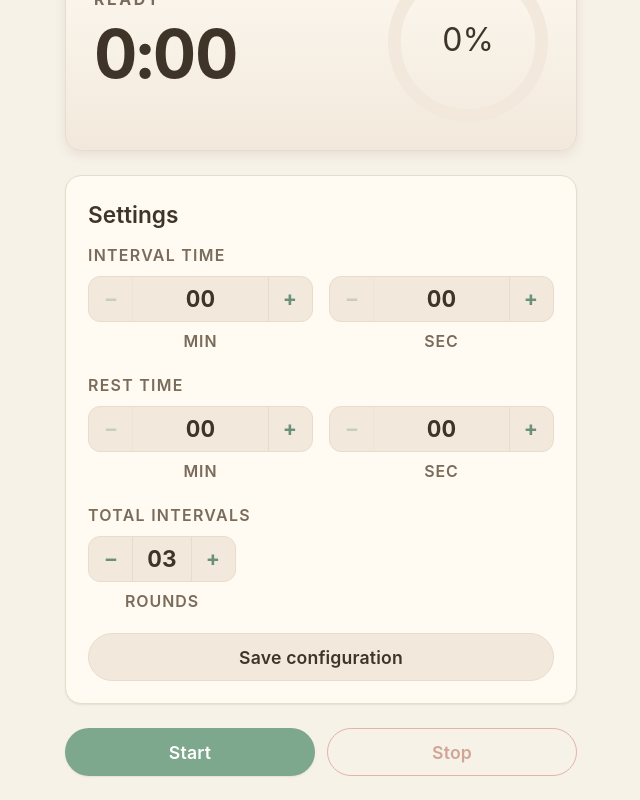
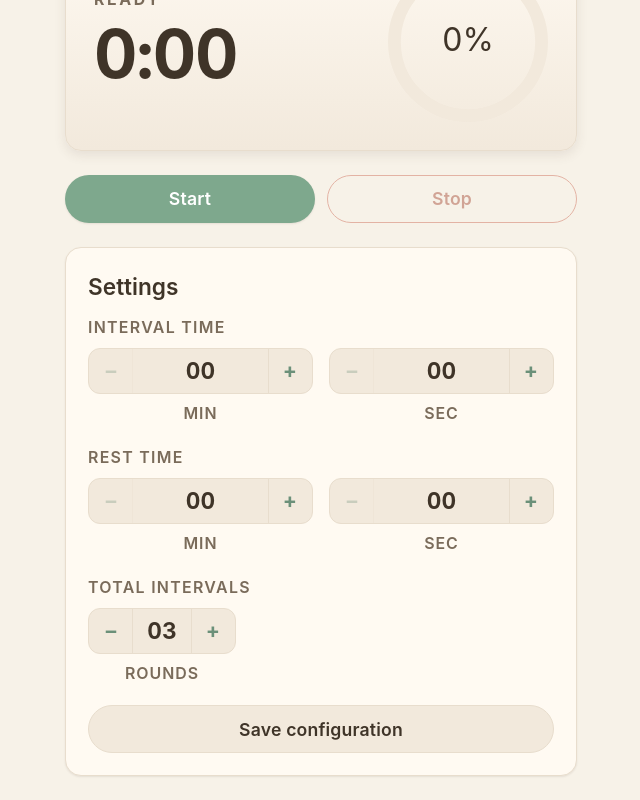
Before and after one commit to smatayev/interval_workout_timer_app, a React (Create React App) app: page / in a window 1280 px wide. Shown: the part 183-983 px from the top of the page, without its empty margins (319-959 px from the left). Built offline with nearby package versions, Linux system fonts and the light colour scheme.

Commit message:
Minor layout adjustment to start/stop buttons in App.js

```diff
--- a/src/App.js
+++ b/src/App.js
@@ -39,6 +39,12 @@ function App() {
             currentInterval={currentInterval}
             totalIntervals={totalIntervals}
           />
+          <Controls
+            isRunning={isRunning}
+            isPaused={isPaused}
+            onStartPause={isRunning ? togglePause : start}
+            onStop={stop}
+          />
           <Settings
             intervalDuration={intervalDuration}
             setIntervalDuration={setIntervalDuration}
@@ -47,12 +53,6 @@ function App() {
             totalIntervals={totalIntervals}
             setTotalIntervals={setTotalIntervals}
           />
-          <Controls
-            isRunning={isRunning}
-            isPaused={isPaused}
-            onStartPause={isRunning ? togglePause : start}
-            onStop={stop}
-          />
         </>
       )}
     </div>
```
